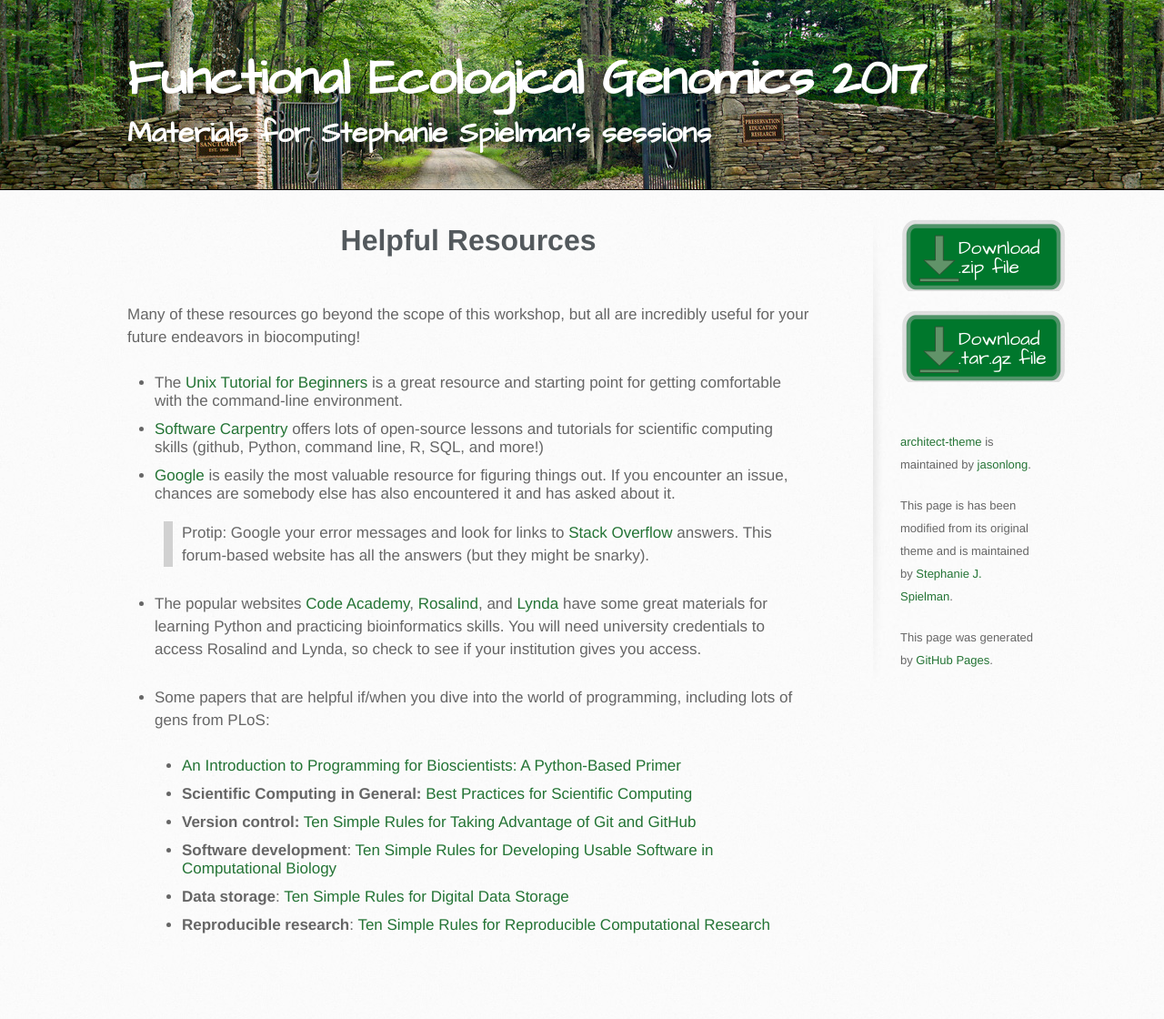
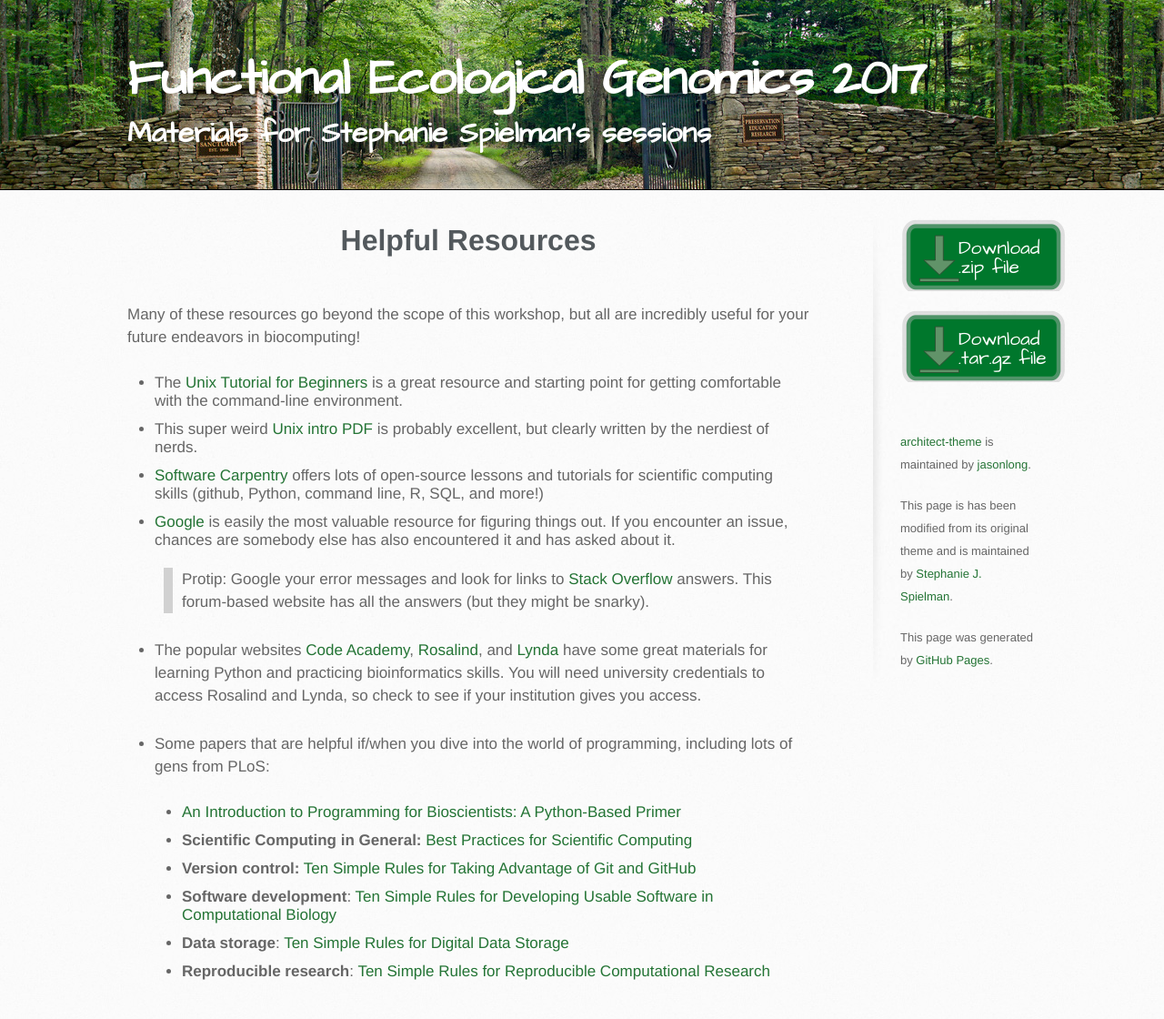
Before and after one commit to sjspielman/lacawac2017, a Jekyll site: the page built from _posts/2014-01-03-resources.md, in a window 1280 px wide. Shown: the whole page at 91% size. Built offline with Jekyll 4.4.1, drawn with Linux system fonts in a browser that asks for light colours; before the commit the page ends 1069 px from its top, so only the background shows below that.

Commit message:
unix mage

```diff
--- a/_posts/2014-01-03-resources.md
+++ b/_posts/2014-01-03-resources.md
@@ -8,6 +8,7 @@ category: cheatsheets
 Many of these resources go beyond the scope of this workshop, but all are incredibly useful for your future endeavors in biocomputing!
 
 + The [Unix Tutorial for Beginners](http://www.ee.surrey.ac.uk/Teaching/Unix/) is a great resource and starting point for getting comfortable with the command-line environment.
++ This super weird [Unix intro PDF](http://unixmages.com/ufbm.pdf) is probably excellent, but clearly written by the nerdiest of nerds.
 + [Software Carpentry](https://software-carpentry.org/lessons/) offers lots of open-source lessons and tutorials for scientific computing skills (github, Python, command line, R, SQL, and more!)
 + [Google](google.com) is easily the most valuable resource for figuring things out. If you encounter an issue, chances are somebody else has also encountered it and has asked about it.
 
```
